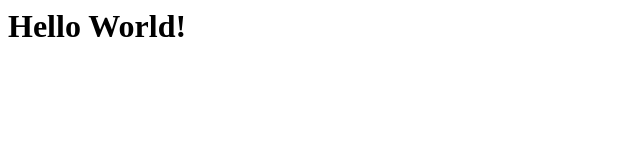
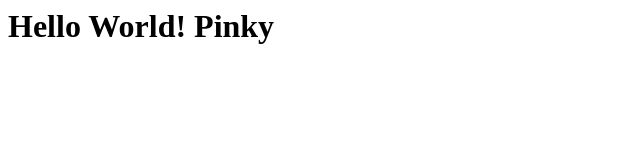
Before and after one commit to PinkyPatel05/Demo, a plain HTML site: page index.html in a window 1280 px wide. Shown: the whole page, without its empty margins (0-640 px from the left). Drawn offline with Linux system fonts and the light colour scheme.

Commit message:
add message

```diff
--- a/index.html
+++ b/index.html
@@ -1 +1 @@
-<h1> Hello World! </h1>
+<h1> Hello World! Pinky </h1>
```
